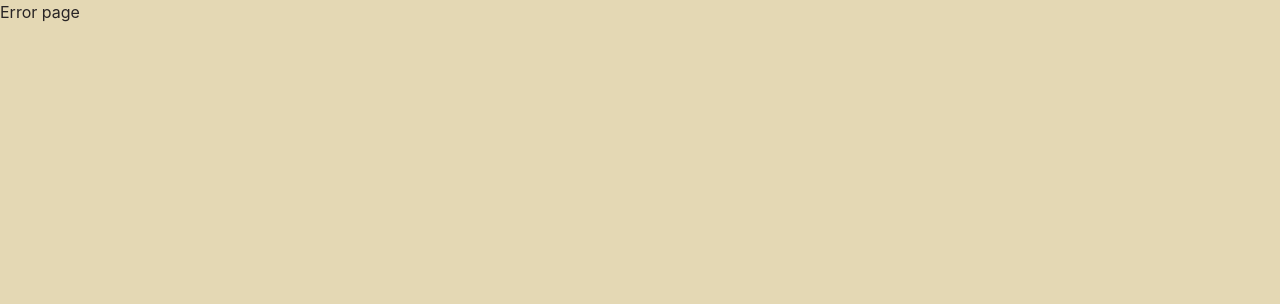
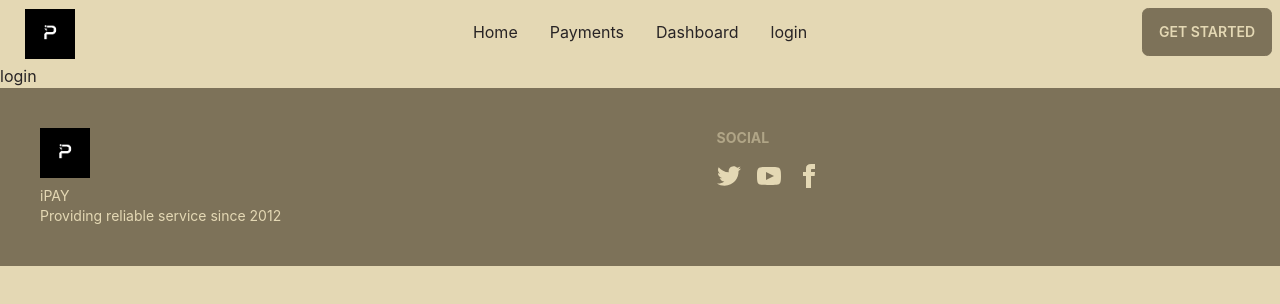
Before and after one commit to amanat-mahmud/iPay, a React (Create React App) app: page /login in a window 1280 px wide. Before the commit this address had no page. Shown: the top 304 px of the page. Built offline with nearby package versions, Linux system fonts and the light colour scheme.

Commit message:
login page and out created

```diff
--- /dev/null
+++ b/src/Pages/Login/Login.js
@@ -0,0 +1,7 @@
+import React from "react";
+
+const Login = () => {
+  return <div>login</div>;
+};
+
+export default Login;
--- a/src/Routes/Routes/Routes.js
+++ b/src/Routes/Routes/Routes.js
@@ -2,18 +2,21 @@ import { createBrowserRouter } from "react-router-dom";
 import Main from "../../layout/Main";
 import Error from "../../Pages/Error/Error";
 import Home from "../../Pages/Home/Home";
+import Login from "../../Pages/Login/Login";
 export const router = createBrowserRouter([
   {
-        path: '/',
+    path: "/",
     element: <Main></Main>,
     children: [
       {
-                path: '/',
-                element: <Home/>
+        path: "/",
+        element: <Home />,
       },
-
-
+      {
+        path: "/login",
+        element: <Login></Login>,
+      },
     ],
-        errorElement: <Error></Error>
-    }
-])
+    errorElement: <Error></Error>,
+  },
+]);
--- a/src/components/Navbar/Navbar.js
+++ b/src/components/Navbar/Navbar.js
@@ -1,35 +1,63 @@
-import React from 'react';
+import React from "react";
 // import { NavLink } from 'react-router-dom';
-import logo from '../../assests/logo/logo.png'
+import logo from "../../assests/logo/logo.png";
 const Navbar = () => {
   // className={({ isActive }) =>
   //         isActive ? '' : ''}
-    const menuItem = <>
-        <li><a href='/'>Home</a></li>
-        <li><a href='/payments'>Payments</a></li>
-        <li><a href='/dashboard'>Dashboard</a></li>
-
+  const menuItem = (
+    <>
+      <li>
+        <a href="/">Home</a>
+      </li>
+      <li>
+        <a href="/payments">Payments</a>
+      </li>
+      <li>
+        <a href="/dashboard">Dashboard</a>
+      </li>
+      <li>
+        <a href="/login">login</a>
+      </li>
     </>
+  );
   return (
     <div className="navbar bg-base-100">
       <div className="navbar-start">
         <div className="dropdown">
           <label tabIndex={0} className="btn btn-ghost lg:hidden">
-              <svg xmlns="http://www.w3.org/2000/svg" className="h-5 w-5" fill="none" viewBox="0 0 24 24" stroke="currentColor"><path strokeLinecap="round" strokeLinejoin="round" strokeWidth="2" d="M4 6h16M4 12h8m-8 6h16" /></svg>
+            <svg
+              xmlns="http://www.w3.org/2000/svg"
+              className="h-5 w-5"
+              fill="none"
+              viewBox="0 0 24 24"
+              stroke="currentColor"
+            >
+              <path
+                strokeLinecap="round"
+                strokeLinejoin="round"
+                strokeWidth="2"
+                d="M4 6h16M4 12h8m-8 6h16"
+              />
+            </svg>
           </label>
-            <ul tabIndex={0} className="menu menu-compact dropdown-content mt-3 p-2 shadow bg-base-100 rounded-box w-52">
+          <ul
+            tabIndex={0}
+            className="menu menu-compact dropdown-content mt-3 p-2 shadow bg-base-100 rounded-box w-52"
+          >
             {menuItem}
           </ul>
         </div>
-          <a className="btn btn-ghost normal-case text-xl" href='/'><img src={logo} width="50px" alt='website-logo'></img></a>
+        <a className="btn btn-ghost normal-case text-xl" href="/">
+          <img src={logo} width="50px" alt="website-logo"></img>
+        </a>
       </div>
       <div className="navbar-center hidden lg:flex">
-          <ul className="menu menu-horizontal px-1">
-            {menuItem}
-          </ul>
+        <ul className="menu menu-horizontal px-1">{menuItem}</ul>
       </div>
       <div className="navbar-end">
-          <a className="btn" href='logo'>Get started</a>
+        <a className="btn" href="logo">
+          Get started
+        </a>
       </div>
     </div>
   );
```
Lines whose indentation alone changed are shown as unchanged.
